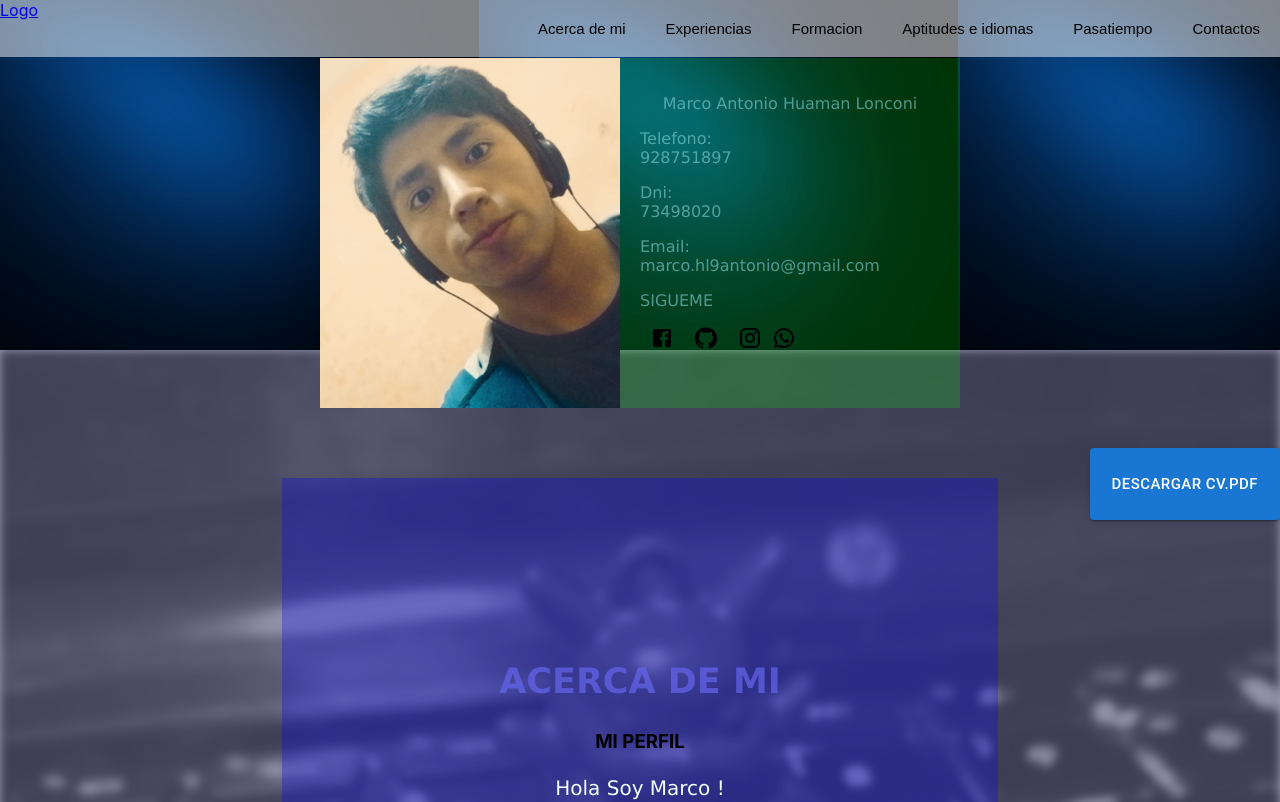
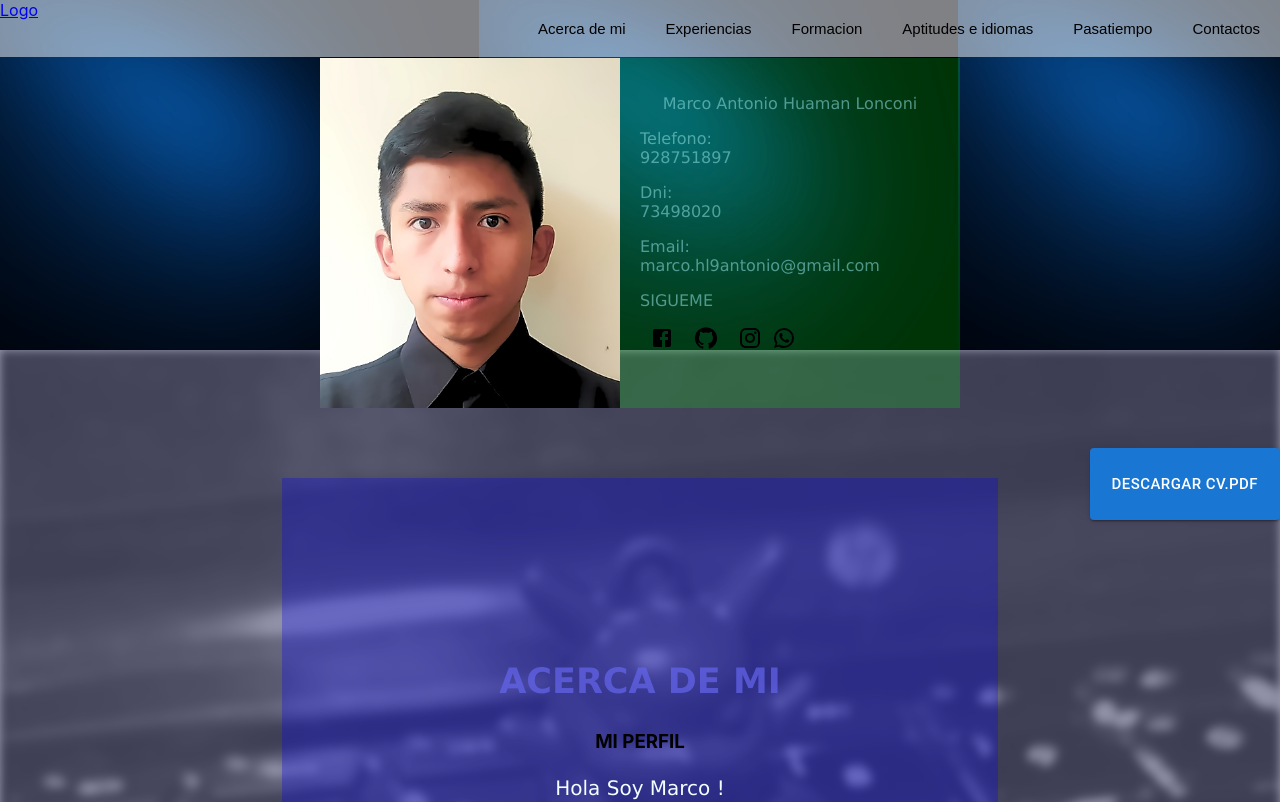
Before and after one commit to MarcoAntonioHL/CV_Marco_Antonio, a React (Create React App) app: page / in a window 1280 px wide. Shown: the top 802 px of the page. Built offline with nearby package versions, Linux system fonts and the light colour scheme.

Commit message:
cambio de foto

```diff
--- a/src/Componentes/Contenido/Presentacion.js
+++ b/src/Componentes/Contenido/Presentacion.js
@@ -17,7 +17,7 @@ export function Presentacion(){
 
         <div className="contenedorPresentacion">
             <div id="ParteIzquierda">
-                <img src="images/Me.jpeg" style={{width:"100%"}}></img>
+                <img src="images/perfil.png" style={{width:"100%"}}></img>
             </div>
             <div id="ParteDerecha">
                 <p>Marco Antonio Huaman Lonconi</p>
```
Also changed, not shown: public/images/perfil.png (added).
